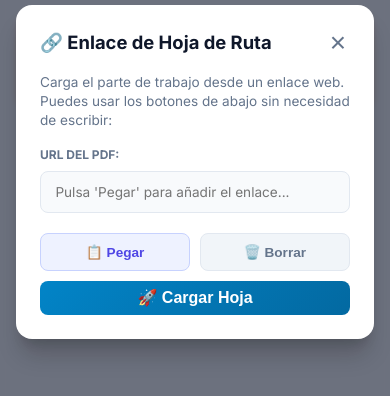
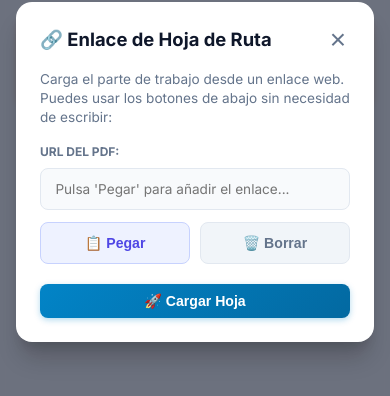
Before and after one commit to WendoLCollection/Ruta-Smart, a plain HTML site: page index.html in a window 390 px wide. Both pictures are taken after a click on the button "Cargar desde Enlace Web". Shown: the part 250-646 px from the top of the page. Drawn offline with Linux system fonts and the light colour scheme.

Commit message:
Add files via upload

```diff
--- a/index.html
+++ b/index.html
@@ -122,15 +122,19 @@
                             <input type="text" id="input-pdf-url" readonly inputmode="none" placeholder="Pulsa 'Pegar' para añadir el enlace..." autocomplete="off" />
                         </div>
                     </div>
+                    <!-- Fila 1: Botones de pegar y borrar debajo del campo de enlace -->
+                    <div class="modal-input-actions">
+                        <button id="btn-paste-url" type="button" class="btn-input-action paste" title="Pegar del portapapeles">📋 Pegar</button>
+                        <button id="btn-clear-input" type="button" class="btn-input-action clear" title="Borrar texto">🗑️ Borrar</button>
+                    </div>
                     <div id="url-saved-info" class="url-saved-info hidden">
                         <span class="url-saved-label">Último enlace guardado:</span>
                         <a id="saved-url-link" class="saved-url-text" target="_blank" href="#"></a>
                     </div>
                 </div>
+                <!-- Fila 2: Debajo del todo los botones de borrar guardado y cargar hoja -->
                 <div class="modal-footer">
-                    <button id="btn-clear-url" class="btn-compact secondary hidden" type="button">Borrar guardado</button>
-                    <button id="btn-paste-url" type="button" class="btn-input-action paste" title="Pegar del portapapeles">📋 Pegar</button>
-                    <button id="btn-clear-input" type="button" class="btn-input-action clear" title="Borrar texto">🗑️ Borrar</button>
+                    <button id="btn-clear-url" class="btn-compact secondary hidden" type="button">🗑️ Borrar guardado</button>
                     <button id="btn-submit-url" class="btn-compact highlight btn-submit-large" type="button">🚀 Cargar Hoja</button>
                 </div>
             </div>
--- a/service-worker.js
+++ b/service-worker.js
@@ -1,4 +1,4 @@
-const CACHE_NAME = 'ruta-smart-v4';
+const CACHE_NAME = 'ruta-smart-v5';
 const ASSETS_TO_CACHE = [
   './',
   './index.html',
--- a/style.css
+++ b/style.css
@@ -1331,20 +1331,31 @@ input[type="file"] {
     border-color: #6366f1;
 }
 
+/* Fila 1: Botones Pegar y Borrar debajo del campo de enlace */
+.modal-input-actions {
+    display: flex;
+    gap: 0.6rem;
+    margin-top: 0.6rem;
+    margin-bottom: 0.85rem;
+    width: 100%;
+}
+
 .btn-input-action {
+    flex: 1;
     display: inline-flex;
     align-items: center;
     justify-content: center;
     gap: 0.35rem;
-    padding: 0.65rem 0.95rem;
+    padding: 0.75rem 0.6rem;
     border-radius: 8px;
-    font-size: 0.85rem;
+    font-size: 0.88rem;
     font-weight: 800;
     cursor: pointer;
     border: none;
     white-space: nowrap;
     transition: all 0.15s ease;
     user-select: none;
+    box-sizing: border-box;
 }
 
 .btn-input-action.paste {
@@ -1368,14 +1379,6 @@ input[type="file"] {
     background-color: #fee2e2;
     color: #ef4444;
     border-color: #fca5a5;
-}
-
-.btn-submit-large {
-    padding: 0.65rem 1.25rem;
-    font-size: 0.95rem;
-    font-weight: 800;
-    border-radius: 8px;
-    background: linear-gradient(135deg, #0284c7, #0369a1);
 }
 
 .url-saved-info {
@@ -1386,7 +1389,8 @@ input[type="file"] {
     background-color: #ecfdf5;
     border-radius: 8px;
     border: 1px solid #a7f3d0;
-    margin-bottom: 1rem;
+    margin-top: 0.5rem;
+    margin-bottom: 0.5rem;
 }
 
 .url-saved-label {
@@ -1402,53 +1406,50 @@ input[type="file"] {
     text-decoration: underline;
 }
 
+/* Fila 2: Debajo del todo los botones de borrar guardado y cargar hoja */
 .modal-footer {
     display: flex;
-    flex-wrap: wrap;
-    align-items: center;
-    justify-content: flex-end;
     gap: 0.6rem;
     margin-top: 1.25rem;
+    width: 100%;
+}
+
+.modal-footer > button {
+    flex: 1;
+    display: inline-flex;
+    align-items: center;
+    justify-content: center;
+    padding: 0.75rem 0.6rem;
+    border-radius: 8px;
+    font-size: 0.88rem;
+    font-weight: 800;
+    cursor: pointer;
+    box-sizing: border-box;
+    white-space: nowrap;
+    border: none;
+    transition: all 0.15s ease;
 }
 
 .modal-footer #btn-clear-url {
-    margin-right: auto;
-}
-
-@media (max-width: 480px) {
-    .modal-footer {
-        display: grid;
-        grid-template-columns: 1fr 1fr;
-        gap: 0.6rem;
-    }
-
-    .modal-footer #btn-clear-url {
-        grid-column: span 2;
-        margin-right: 0;
-        justify-content: center;
-        text-align: center;
-        order: 4;
-    }
-
-    .modal-footer #btn-paste-url {
-        grid-column: 1;
-        justify-content: center;
-        order: 1;
-    }
-
-    .modal-footer #btn-clear-input {
-        grid-column: 2;
-        justify-content: center;
-        order: 2;
-    }
-
-    .modal-footer #btn-submit-url {
-        grid-column: span 2;
-        justify-content: center;
-        padding: 0.85rem 1rem;
-        font-size: 1rem;
-        order: 3;
-    }
+    background-color: #fef2f2;
+    color: #b91c1c;
+    border: 1.5px solid #fecaca;
+}
+
+.modal-footer #btn-clear-url:active {
+    background-color: #fee2e2;
+}
+
+.btn-submit-large {
+    background: linear-gradient(135deg, #0284c7, #0369a1);
+    color: white;
+    font-size: 0.95rem;
+    font-weight: 800;
+    box-shadow: 0 2px 6px rgba(2, 132, 199, 0.3);
+}
+
+.btn-submit-large:active {
+    transform: scale(0.98);
 }
 
 /* Badges de Subtipo de Tarea */
```
